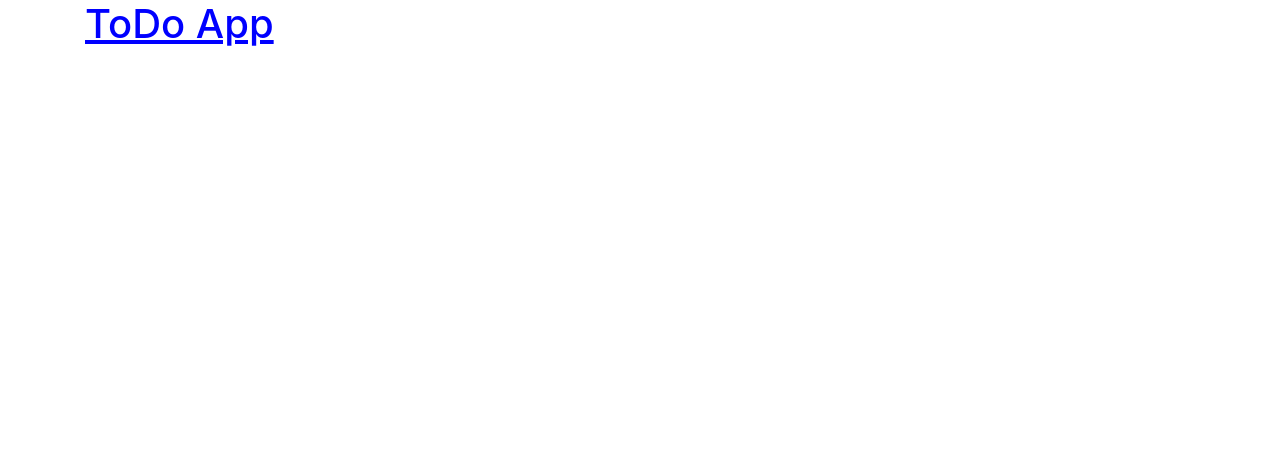
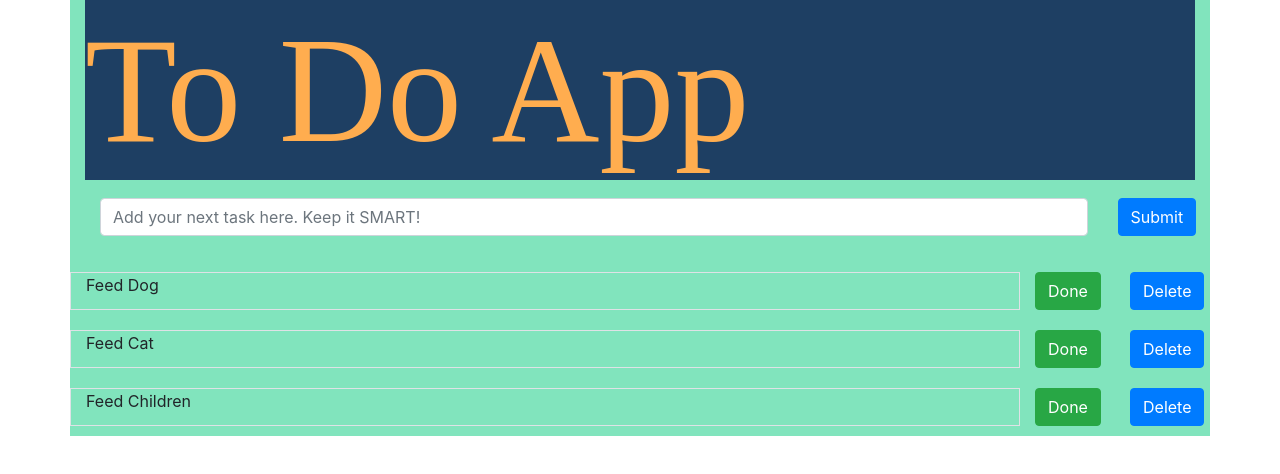
Before and after one commit to HeatherJLewis/todo-app-frontend, a React app: page / in a window 1280 px wide. Shown: the top 474 px of the page. Built offline with nearby package versions, Linux system fonts and the light colour scheme.

Commit message:
HTML transferred to React App

```diff
--- a/src/App.js
+++ b/src/App.js
@@ -1,14 +1,21 @@
 import React, { Component } from 'react';
 import Header from './components/Header';
+import TaskList from './components/TaskList';
+import TaskInput from './components/TaskInput';
 
 class App extends Component {
   render() {
     return (
-      <div className="container">
+      <div className="container" style={styles}>
+
         <Header />
+        <TaskInput />
+        <TaskList />
       </div>
     );
   }
 }
-
+const styles = {
+    backgroundColor: "#81E4BD"
+}
 export default App;
--- a/src/components/Header.js
+++ b/src/components/Header.js
@@ -3,16 +3,18 @@ import React from 'react';
 class Header extends React.Component {
 
     render() {
-        return (<h1 style={styles.header}>ToDo App</h1>);
+        return (<h1 style={styles.header}>To Do App</h1>);
     }
 
 }
 
 const styles = {
     header : {
-        color: "blue",
-        textDecoration: "underline"
-    }
-};
+            color: "#FFAD4F",
+            backgroundColor: "#1E3F63",
+            fontSize: "150px",
+            fontFamily: "Cormorant Garamond",
+        }
+    };
 
 export default Header;
--- /dev/null
+++ b/src/components/Task.js
@@ -0,0 +1,28 @@
+import React from 'react';
+
+class Task extends React.Component {
+
+    render() {
+        return (
+            <div>
+            <div className="row" style={styles}>
+            <div className="col-12 col-sm-12 col-md-10 border">
+                    {this.props.taskDescription}
+                </div>
+            <div className="col-6 col-sm-6 col-md-1">
+                  <input className="btn btn-success" type="submit" value="Done" />
+                 </div>
+            <div className="col-6 col-sm-6 col-md-1">
+                  <input className="btn btn-primary" type="submit" value="Delete" />
+                </div>
+                </div>
+                </div>
+        );
+    }
+
+};
+const styles = {
+    paddingTop : "10px",
+    paddingBottom : "10px"
+}
+export default Task;
--- /dev/null
+++ b/src/components/TaskInput.js
@@ -0,0 +1,29 @@
+import React from 'react';
+
+class TaskInput extends React.Component {
+
+    render() {
+        return (
+            <form>
+                <div className="form-group">
+                  <div className="container">
+                      <div className="row" style={styles}>
+                          <div className="col-sm-12 col-md-11">
+                             <input type="taskAdd" className="form-control" id="taskToAdd" aria-describedby="taskAdd" placeholder="Add your next task here. Keep it SMART!" />
+                          </div>
+                          <div className="col-sm-1 col-md-1">
+                            <button type="submit" className="btn btn-primary">Submit</button>
+                          </div>
+                      </div>
+                      </div>
+                      </div>
+                  </form>
+        );
+    }
+
+};
+const styles = {
+    paddingTop : "10px",
+    paddingBottom : "10px"
+}
+export default TaskInput;
--- /dev/null
+++ b/src/components/TaskList.js
@@ -0,0 +1,28 @@
+import React from 'react';
+import Task from './Task';
+
+
+
+class TaskList extends React.Component {
+
+    render() {
+        const tasks = [
+            "Feed Dog",
+            "Feed Cat",
+            "Feed Children"
+                ]
+
+        return (
+            <div>
+
+    {
+        tasks.map((task, i) =>
+       <Task taskDescription={task} key={i} />
+       )}
+           </div>
+        );
+    }
+
+};
+
+export default TaskList;
```
